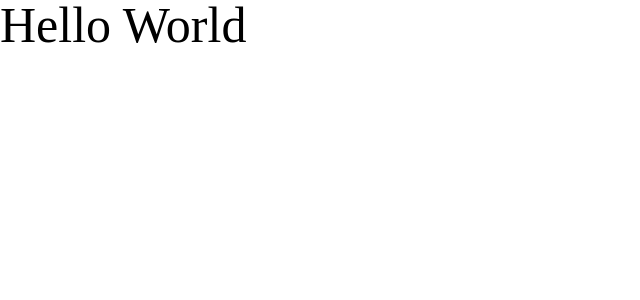
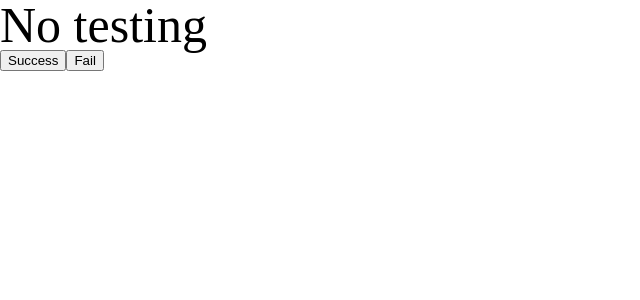
Before and after one commit to jungks9351/Webpack_Babel_practice, a React app: page / in a window 1280 px wide. Shown: the top 300 px of the page, without its empty margins (0-640 px from the left). Built offline with nearby package versions, Linux system fonts and the light colour scheme.

Commit message:
feat : App Redux 연결

```diff
--- a/src/App.tsx
+++ b/src/App.tsx
@@ -1,11 +1,28 @@
 import styled from 'styled-components';
+import { useAppDispatch, useAppSelector } from './redux/hooks';
+import { testFail, testSuccess } from './redux/modules/test';
 import GlobalStyles from './styles/GlobalStyles';
 
 const App = () => {
+  const dispatch = useAppDispatch();
+  const test = useAppSelector(({ test }) => test.test);
+
+  const handleSuccessBtn = () => {
+    dispatch(testSuccess());
+    console.log('Success');
+  };
+
+  const handleFaillBtn = () => {
+    dispatch(testFail());
+    console.log('Fail');
+  };
+
   return (
     <>
       <GlobalStyles />
-      <Text>Hello World</Text>
+      <Text>{test}</Text>
+      <Button onClick={handleSuccessBtn}>Success</Button>
+      <Button onClick={handleFaillBtn}>Fail</Button>
     </>
   );
 };
@@ -14,4 +31,6 @@ const Text = styled.h1`
   font-size: 50px;
 `;
 
+const Button = styled.button``;
+
 export default App;
--- a/src/index.tsx
+++ b/src/index.tsx
@@ -1,10 +1,15 @@
 import React from 'react';
 import ReactDOM from 'react-dom/client';
+import { Provider } from 'react-redux';
+
 import App from './App';
+import store from './redux/store';
 
 const root = ReactDOM.createRoot(document.getElementById('root') as HTMLElement);
 root.render(
   <React.StrictMode>
-    <App />
+    <Provider store={store}>
+      <App />
+    </Provider>
   </React.StrictMode>
 );
--- /dev/null
+++ b/src/redux/hooks.ts
@@ -0,0 +1,5 @@
+import { TypedUseSelectorHook, useDispatch, useSelector } from 'react-redux';
+import type { RootState, AppDispatch } from './store';
+
+export const useAppDispatch = () => useDispatch<AppDispatch>();
+export const useAppSelector: TypedUseSelectorHook<RootState> = useSelector;
--- /dev/null
+++ b/src/redux/modules/test.ts
@@ -0,0 +1,27 @@
+import { createSlice } from '@reduxjs/toolkit';
+
+interface testState {
+  test: string;
+}
+
+const initialState: testState = {
+  test: 'No testing',
+};
+
+const testSlice = createSlice({
+  name: 'test',
+  initialState,
+  reducers: {
+    initialize: () => initialState,
+    testSuccess: state => {
+      state.test = 'Test Success';
+    },
+    testFail: state => {
+      state.test = 'Test Fail';
+    },
+  },
+});
+
+export const { initialize, testSuccess, testFail } = testSlice.actions;
+
+export default testSlice.reducer;
--- /dev/null
+++ b/src/redux/store.ts
@@ -0,0 +1,15 @@
+import { configureStore } from '@reduxjs/toolkit';
+import { combineReducers } from 'redux';
+
+import test from './modules/test';
+
+const reducer = combineReducers({ test });
+
+export const store = configureStore({
+  reducer,
+});
+
+export type RootState = ReturnType<typeof store.getState>;
+export type AppDispatch = typeof store.dispatch;
+
+export default store;
```
